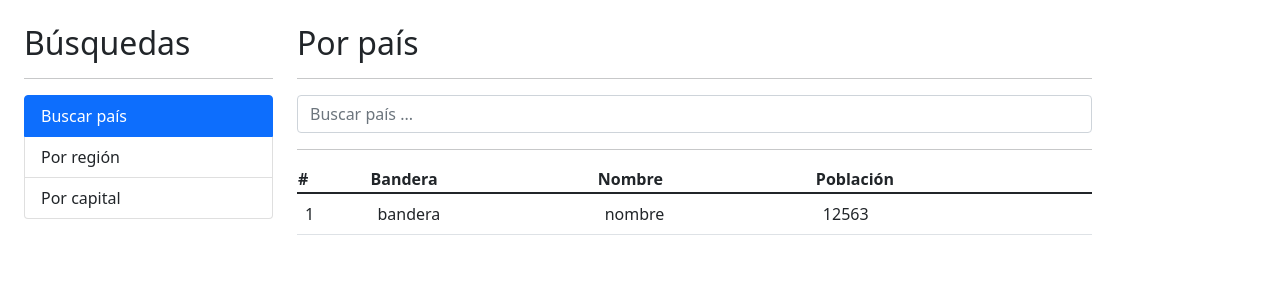
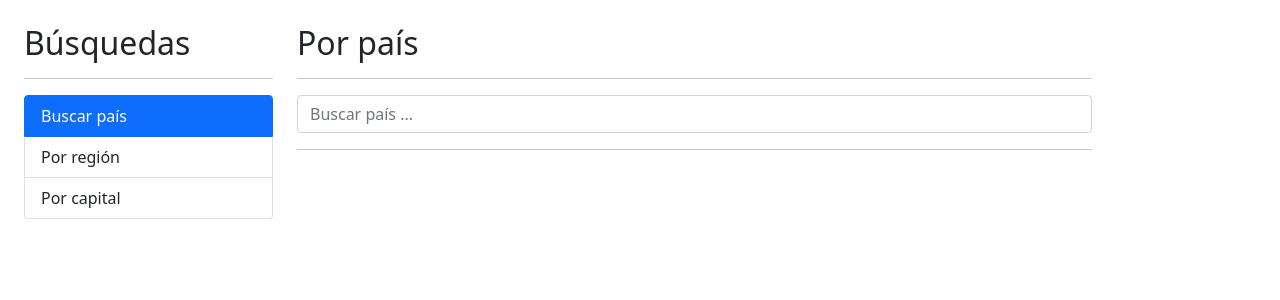
Before and after one commit to raquelv85/countriesApp-angular, an Angular app: page / in a window 1280 px wide. Shown: the top 300 px of the page. Built offline with nearby package versions, Linux system fonts and the light colour scheme.

Commit message:
render table with countries response data

```diff
--- a/src/app/country/country.module.ts
+++ b/src/app/country/country.module.ts
@@ -1,11 +1,13 @@
 import { NgModule } from '@angular/core';
 import { CommonModule } from '@angular/common';
 import { FormsModule } from '@angular/forms';
+import { RouterModule } from '@angular/router';
 
 import { ByCapitalComponent } from './pages/by-capital/by-capital.component';
 import { ByCountryComponent } from './pages/by-country/by-country.component';
 import { ByRegionComponent } from './pages/by-region/by-region.component';
 import { ShowCountryComponent } from './pages/show-country/show-country.component';
+
 
 
 
@@ -25,7 +27,8 @@
   ],
   imports: [
     CommonModule,
-    FormsModule
+    FormsModule,
+    RouterModule
   ]
 })
 export class CountryModule { }
--- a/src/app/country/pages/by-country/by-country.component.html
+++ b/src/app/country/pages/by-country/by-country.component.html
@@ -18,7 +18,7 @@
 <hr />
 <div *ngIf="isError" class="alert alert-danger">No hay resultados</div>
 
-<div *ngIf="!isError" class="row">
+<div *ngIf="countries.length > 0" class="row">
   <div class="col">
     <table class="table table-hiver">
       <thead>
@@ -29,12 +29,14 @@
         <th></th>
       </thead>
       <tbody>
-        <tr>
-          <td>1</td>
-          <td>bandera</td>
-          <td>nombre</td>
-          <td>12563</td>
-          <td></td>
+        <tr *ngFor="let country of countries; let i = index">
+          <td>{{ i + 1 }}</td>
+          <td><img class="small-flag" [src]="country.flags.svg" alt=""></td>
+          <td>{{ country.name.common }}</td>
+          <td>{{ country.population | number }}</td>
+          <td>
+              <a [routerLink]="['/country', country.cca2]">Ver más...</a>
+          </td>
         </tr>
       </tbody>
     </table>
--- a/src/app/country/pages/by-country/by-country.component.ts
+++ b/src/app/country/pages/by-country/by-country.component.ts
@@ -1,4 +1,5 @@
 import { Component } from '@angular/core';
+import { Country } from '../../interfaces/country.interface';
 import { CountryService } from '../../services/country.service';
 
 @Component({
@@ -8,7 +9,8 @@
 })
 export class ByCountryComponent {
   country: string = '';
-  isError: boolean = false
+  isError: boolean = false;
+  countries: Country[] = []
 
   constructor(private countryService: CountryService) {}
 
@@ -17,8 +19,10 @@
     console.log(this.country);
     this.countryService.searchCountry(this.country).subscribe((resp) => {
       console.log(resp);
+      this.countries = resp
     }, (err) => {
       this.isError = true;
+      this.countries = []
     });
   }
 }
--- a/src/styles.css
+++ b/src/styles.css
@@ -1 +1,3 @@
-/* You can add global styles to this file, and also import other style files */
+.small-flag {
+    width: 50px;
+}
```
